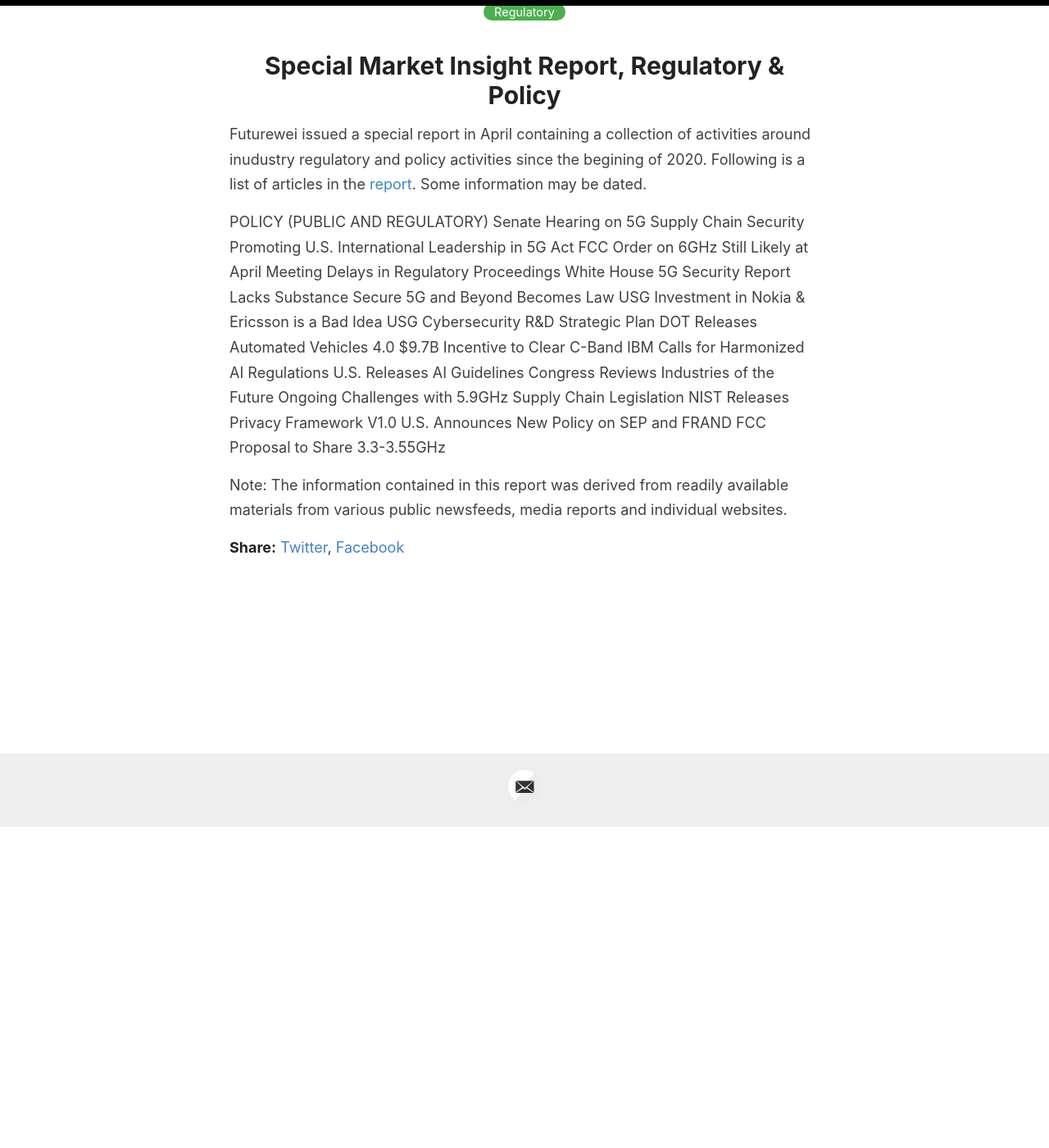
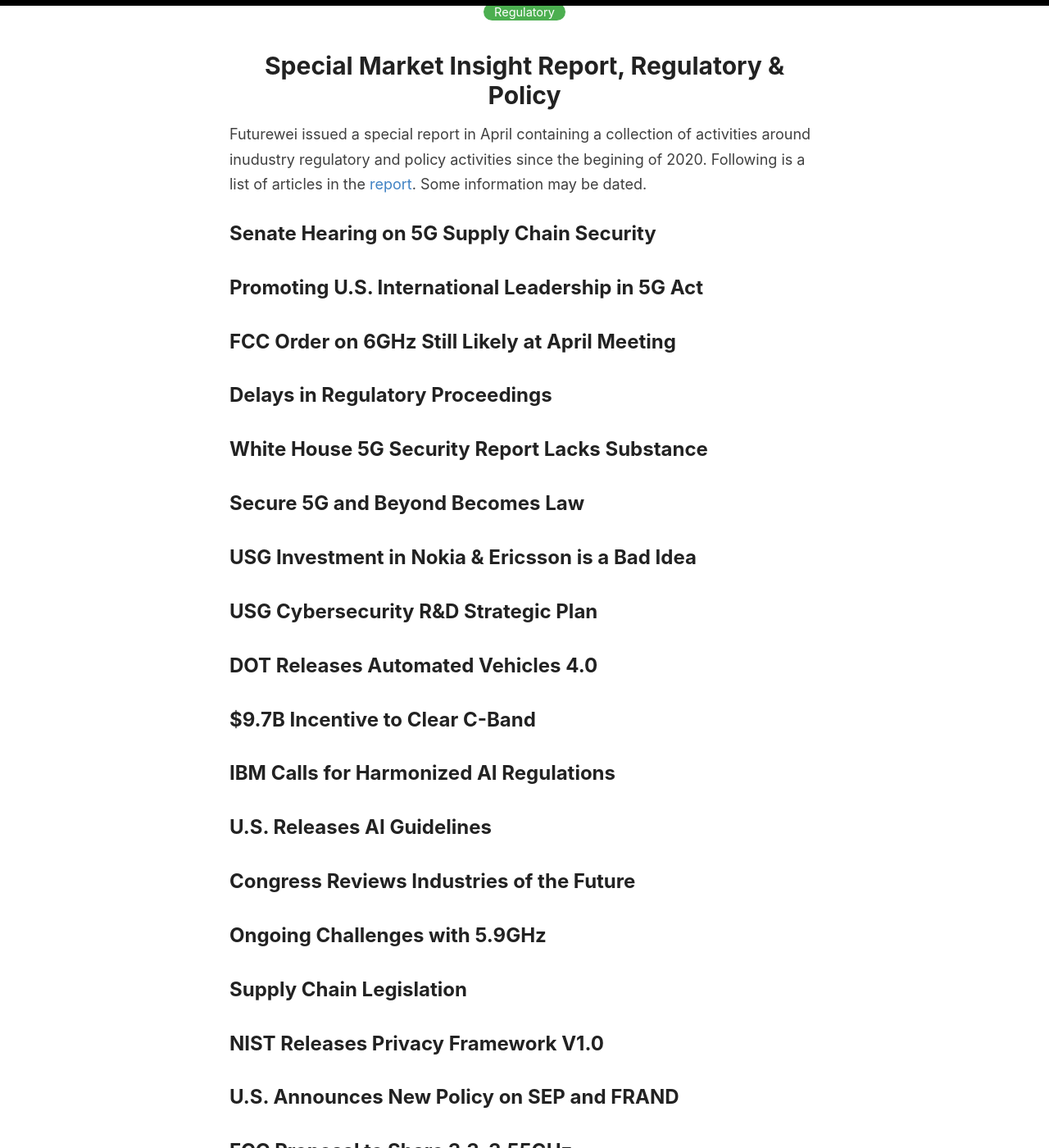
Before and after one commit to MarketInsights/AI, a Jekyll site: the page built from _posts/2020-05-7-Regulatory-Policy-Updates.md, in a window 1280 px wide and 1400 px high, scrolled down 392 px. Shown: the whole window at 82% size. Built offline with Jekyll 4.4.1, drawn with Linux system fonts in a browser that asks for light colours; some of the changed text lies outside the part shown.

Commit message:
Update 2020-05-7-Regulatory-Policy-Updates.md

```diff
--- a/_posts/2020-05-7-Regulatory-Policy-Updates.md
+++ b/_posts/2020-05-7-Regulatory-Policy-Updates.md
@@ -8,25 +8,24 @@
 
 Futurewei issued a special report in April containing a collection of activities around inudustry regulatory and policy activities since the begining of 2020. Following is a list of articles in the [report](Market-Insights-SE1-March2020.pdf). Some information may be dated.
 
-POLICY (PUBLIC AND REGULATORY)
-Senate Hearing on 5G Supply Chain Security
-Promoting U.S. International Leadership in 5G Act
-FCC Order on 6GHz Still Likely at April Meeting
-Delays in Regulatory Proceedings
-White House 5G Security Report Lacks Substance
-Secure 5G and Beyond Becomes Law
-USG Investment in Nokia & Ericsson is a Bad Idea
-USG Cybersecurity R&D Strategic Plan
-DOT Releases Automated Vehicles 4.0
-$9.7B Incentive to Clear C-Band
-IBM Calls for Harmonized AI Regulations
-U.S. Releases AI Guidelines
-Congress Reviews Industries of the Future
-Ongoing Challenges with 5.9GHz
-Supply Chain Legislation
-NIST Releases Privacy Framework V1.0
-U.S. Announces New Policy on SEP and FRAND
-FCC Proposal to Share 3.3-3.55GHz
+## Senate Hearing on 5G Supply Chain Security
+## Promoting U.S. International Leadership in 5G Act
+## FCC Order on 6GHz Still Likely at April Meeting
+## Delays in Regulatory Proceedings
+## White House 5G Security Report Lacks Substance
+## Secure 5G and Beyond Becomes Law
+## USG Investment in Nokia & Ericsson is a Bad Idea
+## USG Cybersecurity R&D Strategic Plan
+## DOT Releases Automated Vehicles 4.0
+## $9.7B Incentive to Clear C-Band
+## IBM Calls for Harmonized AI Regulations
+## U.S. Releases AI Guidelines
+## Congress Reviews Industries of the Future
+## Ongoing Challenges with 5.9GHz
+## Supply Chain Legislation
+## NIST Releases Privacy Framework V1.0
+## U.S. Announces New Policy on SEP and FRAND
+## FCC Proposal to Share 3.3-3.55GHz
 
 Note: The information contained in this report was derived from readily available materials from various public newsfeeds, media reports and individual
 websites.
```
